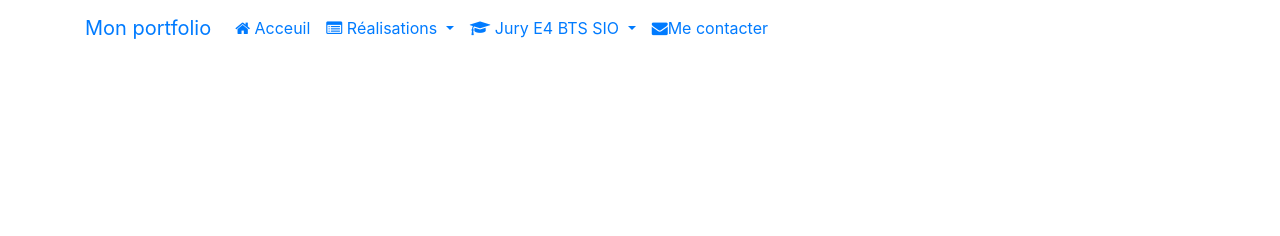
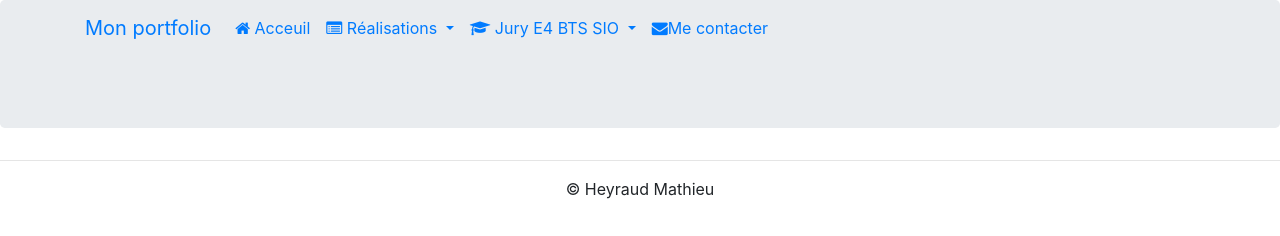
Before and after one commit to HeyraudMathieu/HeyraudMathieu.github.io, a plain HTML site: page index.html in a window 1280 px wide. Drawn offline with nearby package versions, Linux system fonts and the light colour scheme.

Commit message:
Ajout d'un pied de page Task #5 - Ajouter un pied de page

```diff
--- a/index.html
+++ b/index.html
@@ -95,6 +95,11 @@
                 </div>
             </div>
         </nav>
+        <div class="jumbotron"></div>
+        <footer>
+            <hr>
+            <p class="text-center" id="copyright">© Heyraud Mathieu</p>
+        </footer>
 
         <!-- Optional JavaScript -->
         <!-- jQuery first, then Popper.js, then Bootstrap JS -->
```
